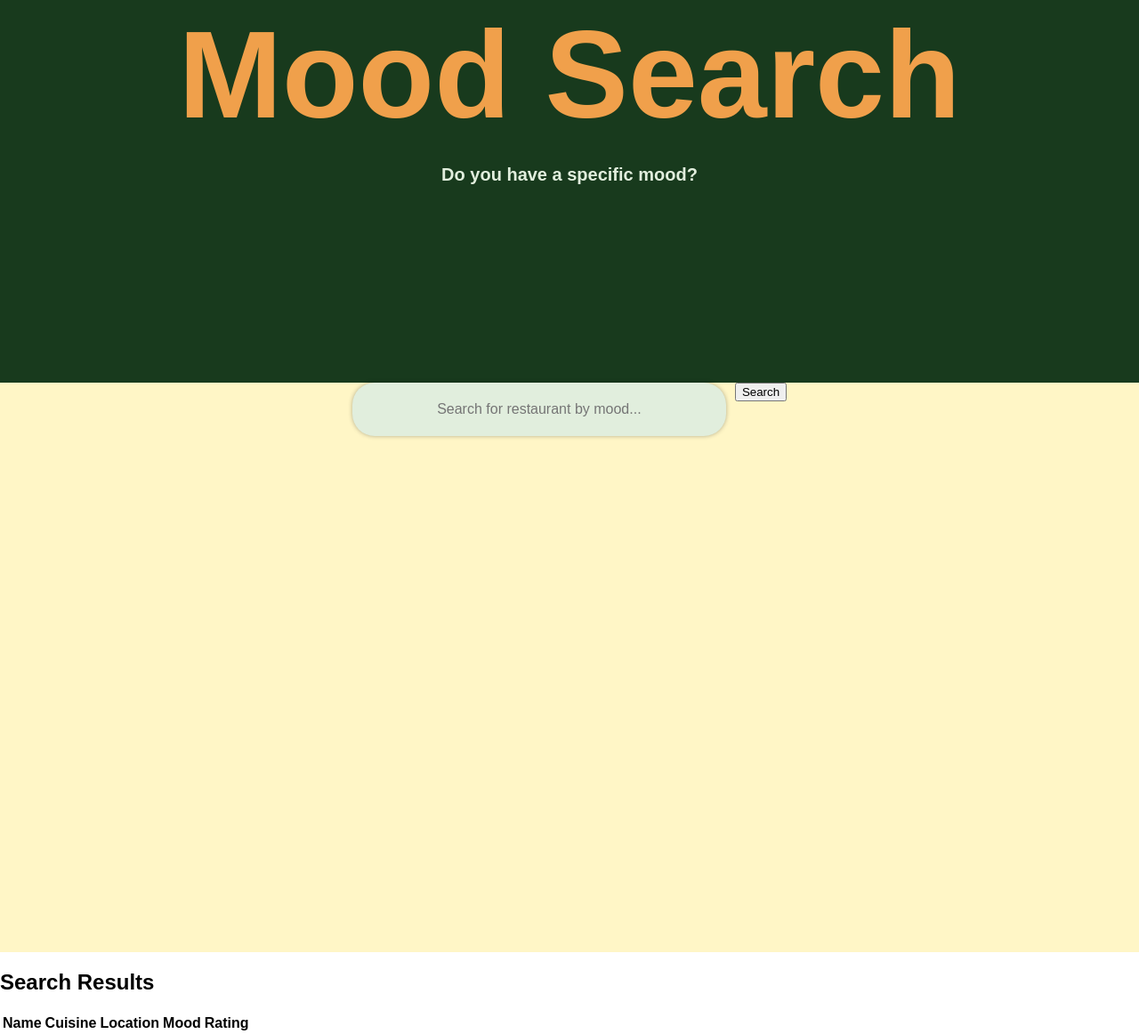
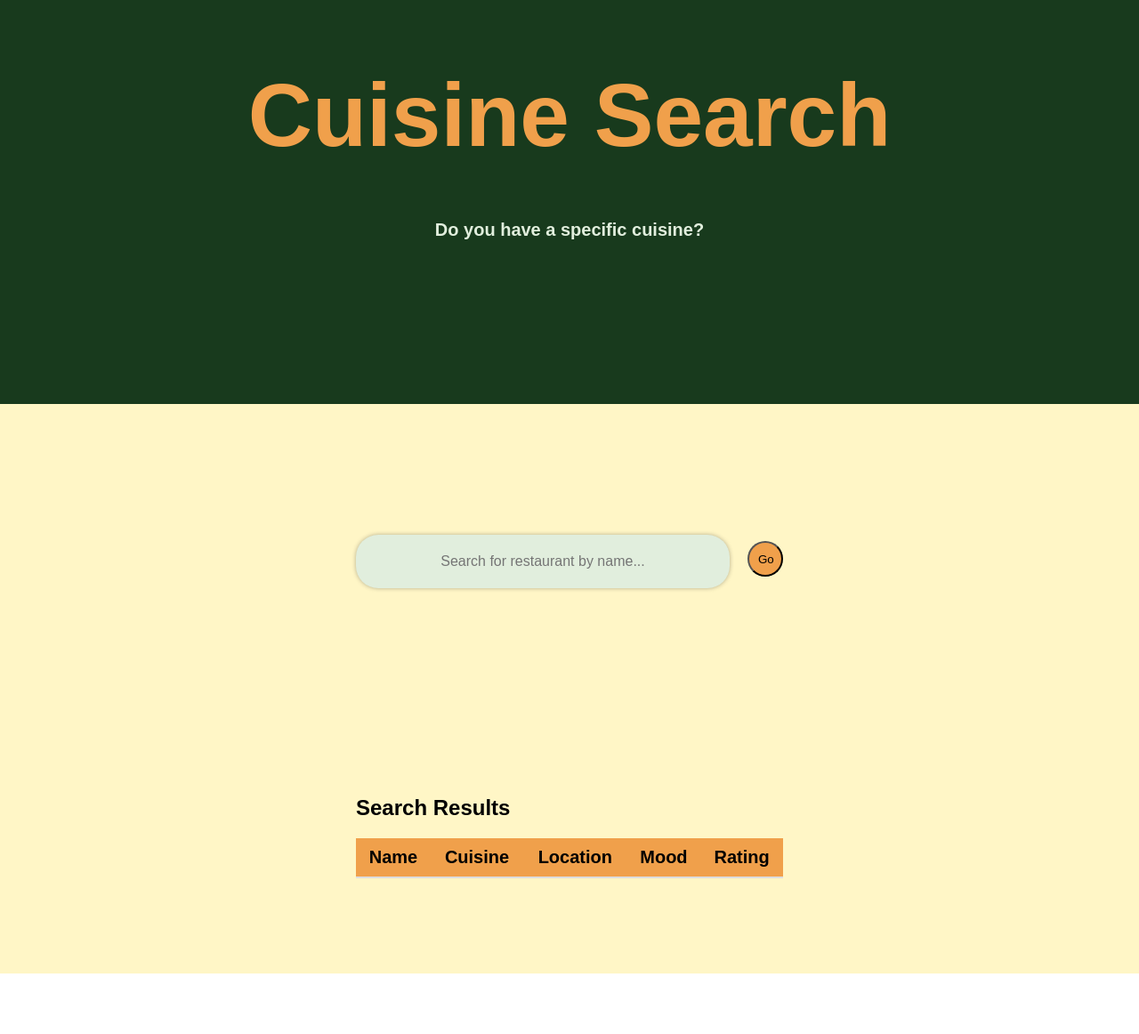
Before and after one commit to MUN-COMP3100/project-raqibzzzteam, a plain HTML site: page Client Side/view/Pages/Searches/Name Search/name_search.html in a window 1280 px wide. Shown: the part 270-1432 px from the top of the page at 89% size. After the commit the page ends 1364 px from the top, so only its background shows below. Drawn offline with Linux system fonts and the light colour scheme.

Commit message:
search display

```diff
--- a/Client Side/view/Pages/Searches/Name Search/name_search.html
+++ b/Client Side/view/Pages/Searches/Name Search/name_search.html
@@ -23,7 +23,7 @@
 			border-radius: 10px;
 
 			color: #183A1D; /* change the text color to #183A1D */
-			font-size: 13px;
+			font-size: 1em;
 			font-weight: bold;
 			text-decoration: none;
 			cursor: pointer;
@@ -46,8 +46,9 @@
 
 		}
 		.first-section h1 {
-			font-size: 140px;
-			margin: 0;
+
+			font-size: 100px;
+			margin-bottom: 40px;
 			text-align: center;
 			color: #F0A04B;
 			font-family: 'MADE Sunflower', sans-serif;
@@ -64,23 +65,25 @@
 		}
 
         .second-section {
-            display: flex;
+
+            display: grid;
             justify-content: center;
-            align-items: flex-start;
+            align-items: center;
             height: 80vh;
             background-color: #fff6c6;
         }
 
         .search-container {
-            margin-top: 20px;
 			display: flex;
 			justify-content: center;
-            align-items: flex-start;
+
+			align-items: center;
 			margin-top: 20px;
 		}
 
 		.search-bar {
 
+            margin-top: 20px;
             background-color: #E1EEDD;
             border-radius: 25px;
             padding: 10px;
@@ -91,9 +94,43 @@
             box-shadow: 0 0 5px rgba(0,0,0,0.3);
             text-align: center;
             margin-right: 10px;
+
 		}
 
+		.search-button {
+			margin-left: 10px;
+			margin-top: 15px;
+			background-color: #F0A04B;
+			border-radius: 25px;
+            padding: 10px;
+            width: 40px;
+            height: 40px;
+		}
 
+		#resultTable {
+
+			border-collapse: collapse;
+			width: 100%;
+			text-align: center;
+		}
+
+		#resultTable th {
+			background-color: #F0A04B;
+			font-size: 20px;
+			font-weight: bold;
+			padding: 10px;
+			border-bottom: 2px solid #ddd;
+		}
+
+		#resultTable td {
+			font-size: 16px;
+			padding: 10px;
+			border-bottom: 1px solid #ddd;
+		}
+
+		#resultTable tr:hover {
+			background-color: #f5f5f5;
+		}
 
 
 	</style>
@@ -105,22 +142,23 @@
 		<a href="/Pages/Searches/Cuisine Search/cuisine_search.html">Cuisine Search</a>
 		<a href="/Pages/Searches/Mood Search/mood_search.html">Mood Search</a>
 		<a href="/Pages/Searches/Rating Search/rating_search.html">Rating Search</a>
+		<a href="/Pages/Searches/Name Search/name_search.html">Name Search</a>
+
 		<a href="/Pages/Maps/maps.html">Maps</a>
+		<a href="/Pages/Users/user.html">User</a>
 	</nav>
 	<section class = "first-section">
-		<h1>Mood Search</h1>
-		<h3>Do you have a specific mood?</h3>
+		<h1>Cuisine Search</h1>
+		<h3>Do you have a specific cuisine?</h3>
 
 
 	</section>
 
-	<section class = "second-section">
-			<input type="text" id="search-bar" class="search-bar" placeholder="Search for restaurant by mood...">
-			<button id="searchnamebtn" class="search-button">Search</button>
+	<section class="second-section">
+		<div class="search-container">
+			<input type="text" id="search-bar" class="search-bar" placeholder="Search for restaurant by name...">
+			<button id="searchnamebtn" class="search-button">Go</button>
 		</div>
-	</section>
-
-	<section class="third-section">
 		<div id="resultDiv">
 			<h2>Search Results</h2>
 			<table id="resultTable">
@@ -133,8 +171,13 @@
 						<th>Rating</th>
 					</tr>
 				</thead>
+				<tbody></tbody>
 			</table>
 		</div>
+	</section>
+
+	<section class="third-section">
+
 	</section>
 
 	<script src="name_search.js"></script>
```
Also changed, not shown: Client Side/view/Pages/Searches/Cuisine Search/cuisine_search.html (+53 -13 lines), Client Side/view/Pages/Searches/Mood Search/mood_search.html (+55 -12 lines), Client Side/view/Pages/Searches/Rating Search/rating_search.html (+3 -2 lines), Client Side/view/Pages/navbar.html (added, +11 -0 lines), Client Side/view/Pages/Restaurants/restaurants.html (added). Lines whose indentation alone changed are shown as unchanged.
